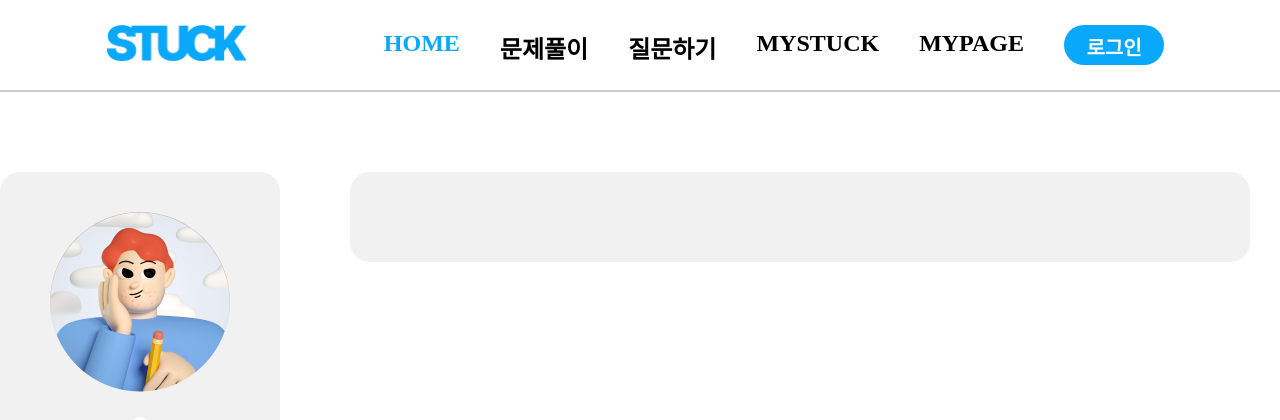
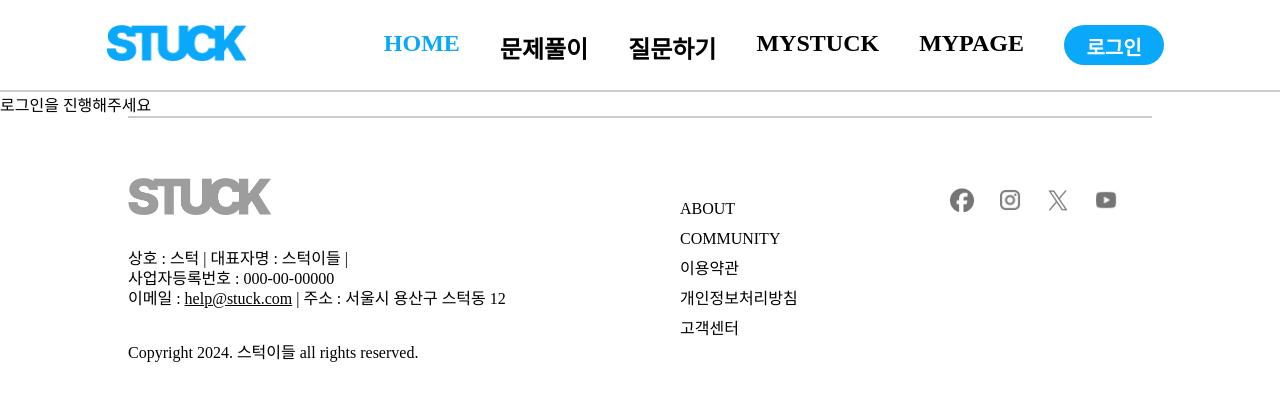
Before and after one commit to 2024-HERETHON/2024-Herethon-2, a Django app: page / in a window 1280 px wide. Shown: the top 420 px of the page. After the commit the page ends 362 px from the top, so only its background shows below. Run offline with Django 5.2, Linux system fonts and the light colour scheme; some web fonts are replaced.

Commit message:
Fix: 메인페이지 로그인 상태에 따라 상태 구분

```diff
--- a/StuckProject/quiz/templates/quiz/home.html
+++ b/StuckProject/quiz/templates/quiz/home.html
@@ -14,6 +14,7 @@
 </head>
 <body>
     <main class="home-main">
+        {% if request.user.is_authenticated %}
         <section class="top">
             <div class="profile">
                 <div class="profile-card">
@@ -314,6 +315,9 @@
         <a href="{% url 'quiz:select-folder' 0 %}"><button class="btn-quiz">교재 내용으로 문제풀기</button></a>
         <a href="{% url 'qna:select-folder' 0 %}"><button class="btn-qna">교재 내용 질문하기</button></a>
     </section>
+    {% else %}
+    로그인을 진행해주세요
+    {% endif %}
 </main>
 <script>
     document.addEventListener("DOMContentLoaded", function() {
```
